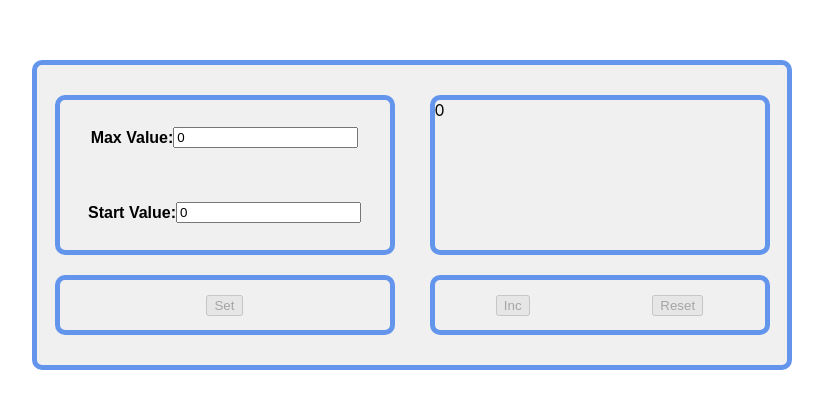
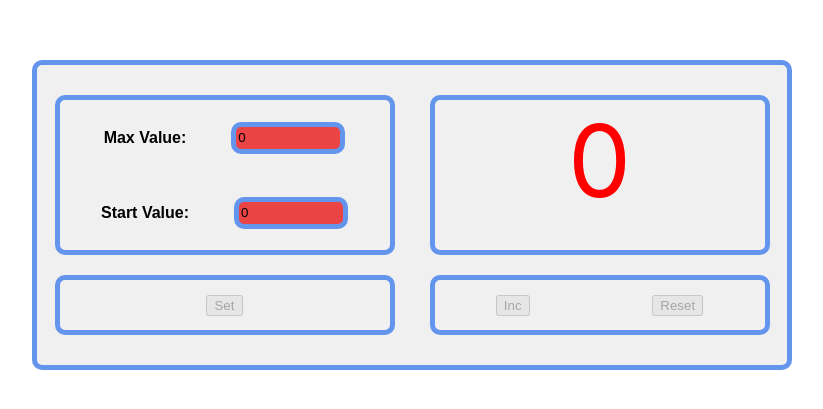
Before and after one commit to AndreyZaytsev90/IT-INC-counter, a React (Create React App) app in the folder counter/: page / in a window 1280 px wide. Shown: the part 185-594 px from the top of the page, without its empty margins (228-1051 px from the left). Built offline with nearby package versions, Linux system fonts and the light colour scheme.

Commit message:
Change file and fixed bugs

```diff
--- a/counter/src/AppWithRedux.tsx
+++ b/counter/src/AppWithRedux.tsx
@@ -72,7 +72,7 @@ function AppWithRedux() {
     //     dispatch(isDisabledAC(true))   //true
     // }
   }
-  const isSetDisabled = message !== 'Enter values and press set'
+  const isSetDisabled = (startValue < 0 || startValue >= maxValue || maxValue < 0) /*message !== 'Enter values and press set'*/
 
   return (
     <div className={style.content}>
@@ -84,8 +84,8 @@ function AppWithRedux() {
             startValue={startValue}
             //setStartValue={setStartValue}
             setButtonHandler={setButtonHandler}
-            isDisabled={isSetDisabled}
-            //setIsDisabled={setIsDisabled}
+            //isDisabled={isSetDisabled}
+            setIsDisabled={isSetDisabled}
           />
         </div>
         <div>
@@ -95,7 +95,7 @@ function AppWithRedux() {
             value={value}
             incButtonHandler={incButtonHandler}
             resetButtonHandler={resetButtonHandler}
-            //isDisabled={isDisabled}
+            setIsDisabled={isSetDisabled}
           />
         </div>
       </div>
--- a/counter/src/components/Counter.tsx
+++ b/counter/src/components/Counter.tsx
@@ -9,21 +9,21 @@ type CounterPropsType = {
   value: number
   incButtonHandler: () => void
   resetButtonHandler: () => void
-    //isDisabled: boolean
+  setIsDisabled: boolean
 }
 
 const Counter = (props: CounterPropsType) => {
 
-    const {maxValue, startValue, value, incButtonHandler, resetButtonHandler} = props
+  const {maxValue, startValue, value, incButtonHandler, resetButtonHandler, setIsDisabled} = props
 
   return (
     <div>
-            <Screen maxValue={maxValue} startValue={startValue} value={value} />
+      <Screen maxValue={maxValue} startValue={startValue} value={value}/>
 
       <div className={style.fieldWithButtons}>
 
-                <Button name={"Inc"} callBack={incButtonHandler} isDisabled={value === maxValue}/>
-                <Button name={"Reset"} callBack={resetButtonHandler} isDisabled={value === startValue}/>
+        <Button name={"Inc"} callBack={incButtonHandler} isDisabled={value === maxValue || setIsDisabled}/>
+        <Button name={"Reset"} callBack={resetButtonHandler} isDisabled={setIsDisabled}/>
 
       </div>
     </div>
--- a/counter/src/components/Input.tsx
+++ b/counter/src/components/Input.tsx
@@ -1,5 +1,7 @@
 import React, {ChangeEvent, KeyboardEvent} from 'react';
 import style from "../css/menu.module.css";
+import {useSelector} from "react-redux";
+import {AppRootStateType} from "../store/store";
 
 type InputPropsType = {
     maxValue: number
@@ -9,7 +11,10 @@ type InputPropsType = {
     onEnter: () => void
 }
 
-const Input = ({maxValue, startValue, value, onChangeText, onEnter}: Partial<InputPropsType>) => {
+const Input = ({maxValue, startValue, value, onChangeText, onEnter}: InputPropsType) => {
+
+   /* const maxValue = useSelector<AppRootStateType, number>(state => state.counter.maxValue)
+    const startValue = useSelector<AppRootStateType, number>(state => state.counter.startValue)*/
 
     const onChangeCallback = (e: ChangeEvent<HTMLInputElement>) => {
         onChangeText && onChangeText(Number(e.currentTarget.value))
@@ -17,11 +22,11 @@ const Input = ({maxValue, startValue, value, onChangeText, onEnter}: Partial<Inp
     const onKeyPressCallback = (e: KeyboardEvent<HTMLInputElement>) => {
         onEnter && e.key === 'Enter' && onEnter()
     }
-    //const falseValue = startValue < 0 || startValue >= maxValue || maxValue < 0
-   // const classInput = `${falseValue ? style.incorrectValue: style.input}`
+    const falseValue = startValue < 0 || startValue >= maxValue || maxValue < 0
+   const classInput = `${falseValue ? style.incorrectValue: style.input}`
 
     return (
-        <input// className={classInput}
+        <input className={classInput}
                type={"number"}
                value={value}
                onChange={onChangeCallback}
--- a/counter/src/components/Menu.tsx
+++ b/counter/src/components/Menu.tsx
@@ -23,13 +23,17 @@ const Menu = ({maxValue, startValue}: MenuPropsType) => {
         dispatch(maxValueAC(number))
         if (number < 0 || number <= startValue) {
             dispatch(setMessageAC('Incorrect values!'))
-        } else dispatch(setMessageAC('Enter values and press set'))
+        } else dispatch(setMessageAC(`Enter values and press "Set"`))
        // setMaxValue(number)
         //dispatch()
        // setIsDisabled(false)
     }
     const startInputHandler = (number: number) => {
         dispatch(startValueAC(number))
+
+        if(number < 0 || number >= maxValue) {
+            dispatch(setMessageAC('Incorrect values!'))
+        } else dispatch(setMessageAC(`Enter values and press "Set"`))
        // setStartValue(number)
       //  setIsDisabled(false)
     }
--- a/counter/src/components/Screen.tsx
+++ b/counter/src/components/Screen.tsx
@@ -13,12 +13,14 @@ type ScreenPropsType = {
 }
 
 export const Screen = ({maxValue, startValue, value}: ScreenPropsType) => {
+
     const message = useSelector<AppRootStateType, string>(state => state.counter.message)
 
     const falseValue = startValue < 0 || startValue >= maxValue || maxValue < 0
     /*const trueValue = value != startValue || startValue < maxValue*/
 
     const colorNum = value < maxValue ? style.black: style.red
+    const colorMessage = message !== `Enter values and press "Set"` ? style.error: style.enterValue
 
     //const message = !isDisabled && !falseValue ? `Enter value and press "Set"` : "Incorrect value"
 
@@ -38,7 +40,7 @@ export const Screen = ({maxValue, startValue, value}: ScreenPropsType) => {
             :{trueValue
             ? <div>{startValue <= maxValue? startValue: value}</div>
             : <div>{value}</div>}*/}
-            {message ? message : value}
+            {message ? <div className={colorMessage}>{message}</div> : <div className={colorNum}>{value}</div>}
 
             {/*{!isDisabled && !falseValue && <div className={style.enterValue}>{message}</div>}*/}
             {/*{falseValue && <div className={style.error}>{message}</div>}*/}
--- a/counter/src/components/Settings.tsx
+++ b/counter/src/components/Settings.tsx
@@ -10,15 +10,15 @@ type SettingsPropsType = {
   startValue: number
   //setStartValue: (startValue: number) => void
   setButtonHandler: () => void
-    isDisabled: boolean
-    //setIsDisabled: (value: boolean) => void
+  //isSetDisabled: boolean
+  setIsDisabled: boolean
 }
 
 export const Settings = ({
                            maxValue,
                            startValue,
                            setButtonHandler,
-                             isDisabled,
+                           setIsDisabled
                          }: SettingsPropsType) => {
 
   return (
@@ -30,8 +30,8 @@ export const Settings = ({
       <div className={style.fieldWithButtons}>
         <Button name={"Set"}
                 callBack={setButtonHandler}
-                    /*isDisabled={(startValue < 0 || startValue >= maxValue || maxValue < 0)}*/
-                        isDisabled={isDisabled}/>
+                isDisabled={setIsDisabled}
+          /*isDisabled={!isSetDisabled}*//>
       </div>
     </div>
   );
--- a/counter/src/store/counter-reducer.ts
+++ b/counter/src/store/counter-reducer.ts
@@ -19,15 +19,15 @@ export const counterReducer = (state: InitialStateType = initialState, action: A
       return {
         ...state, value: 0
       }
-    case "VALUE":
+    case "SET-VALUE":
       return {
         ...state, value: action.value
       }
-      case "START-VALUE":
+      case "SET-START-VALUE":
       return {
         ...state, startValue: action.startValue
       }
-    case "MAX-VALUE":
+    case "SET-MAX-VALUE":
       return {
         ...state, maxValue: action.maxValue
       }
@@ -42,9 +42,9 @@ export const counterReducer = (state: InitialStateType = initialState, action: A
 
 export const incValueAC = () => ({type: "INC-VALUE"} as const)
 export const resetValueAC = () => ({type: "RESET-VALUE"} as const)
-export const startValueAC = (startValue: number) => ({type: "START-VALUE", startValue} as const)
-export const valueAC = (value: number) => ({type: "VALUE", value} as const)
-export const maxValueAC = (maxValue: number) => ({type: "MAX-VALUE", maxValue} as const)
+export const startValueAC = (startValue: number) => ({type: "SET-START-VALUE", startValue} as const)
+export const valueAC = (value: number) => ({type: "SET-VALUE", value} as const)
+export const maxValueAC = (maxValue: number) => ({type: "SET-MAX-VALUE", maxValue} as const)
 export const setMessageAC = (message: string) => ({type: "SET-MESSAGE", message} as const)
 //export const isDisabledAC = (value: boolean) => ({type: "IS-DISABLED", value} as const)
 
```
Also changed, not shown: counter/src/App.tsx (+5 -5 lines). Lines whose indentation alone changed are shown as unchanged.
